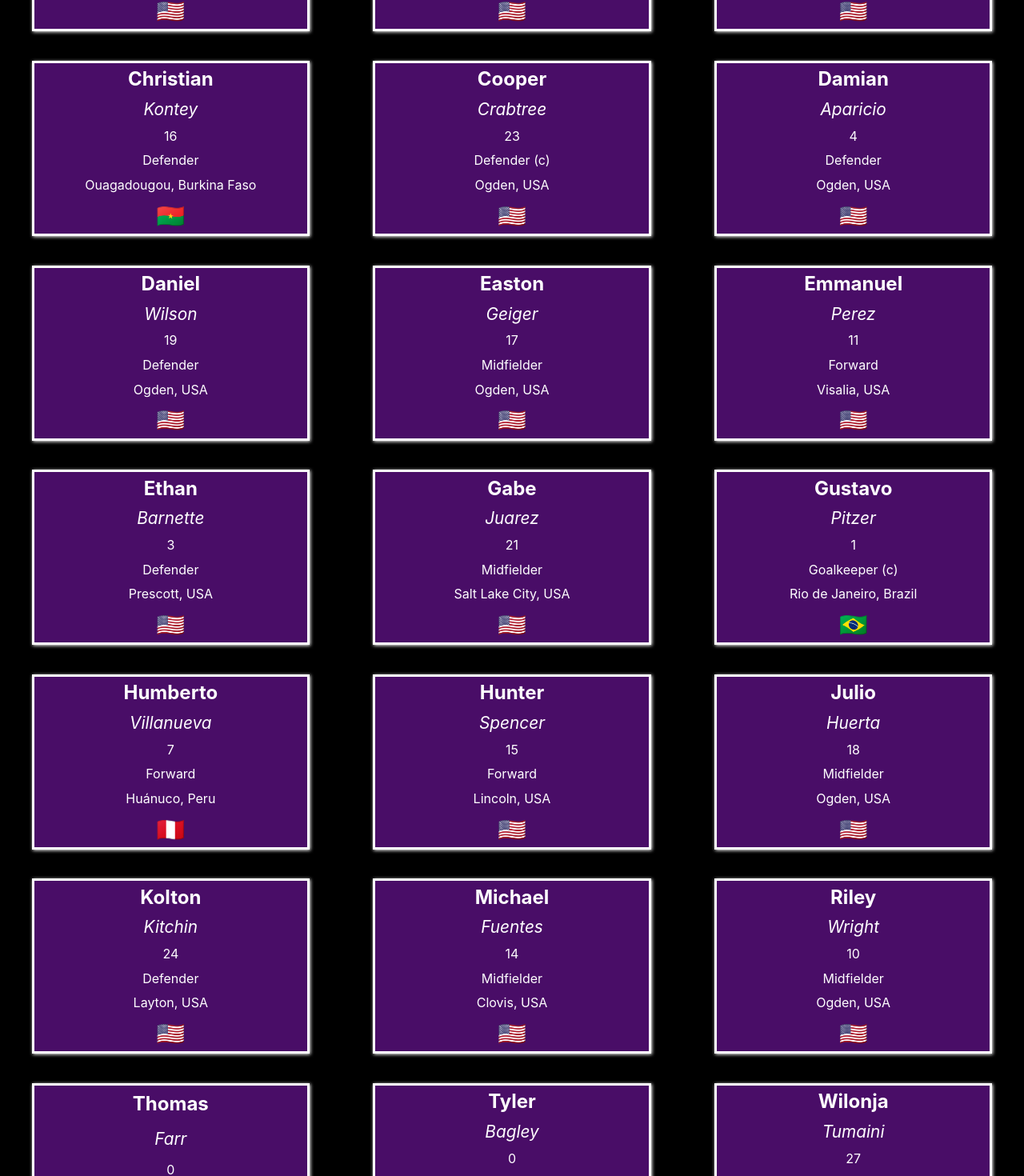
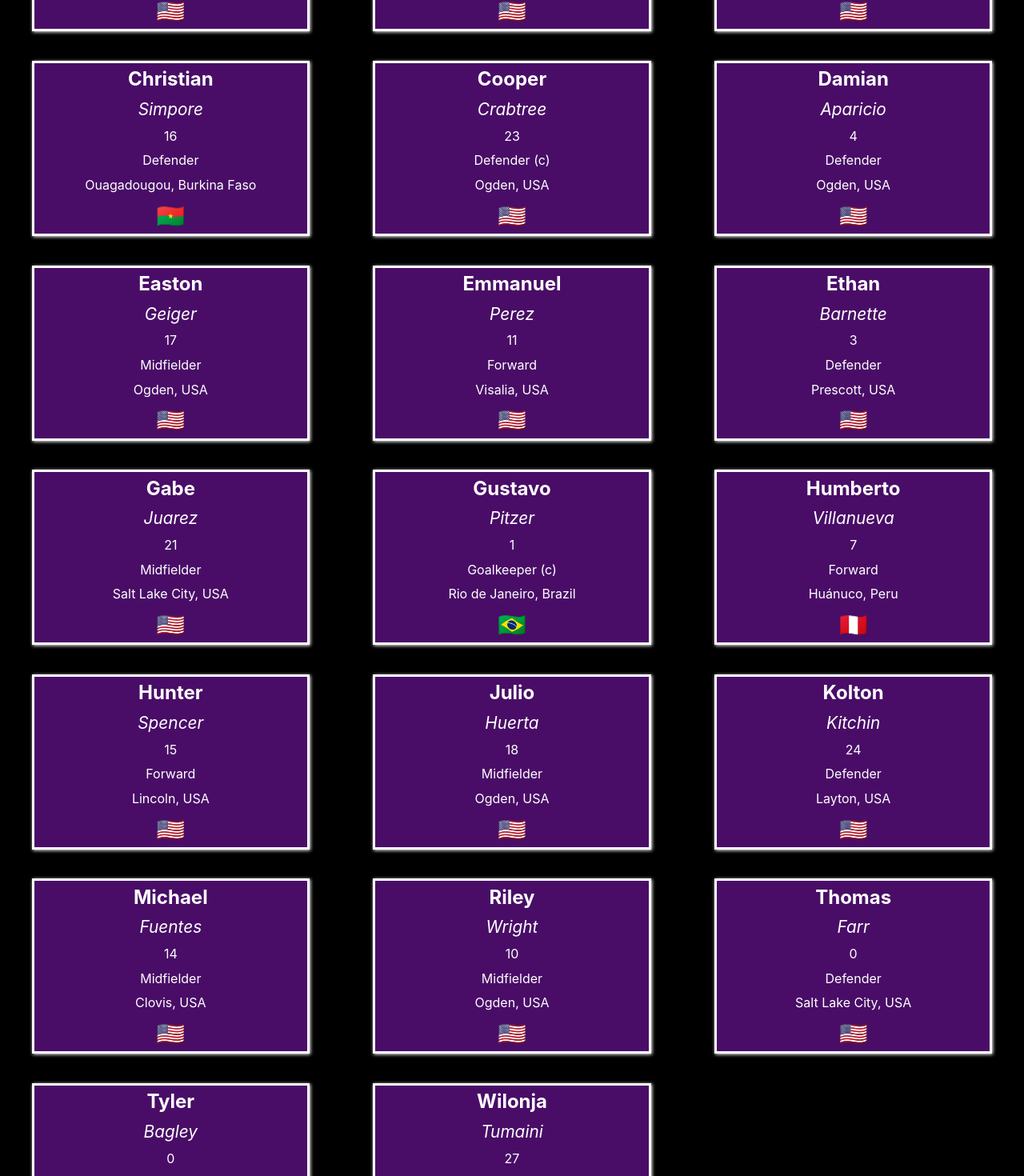
Before and after one commit to renanmbs/WeberB, a React (Create React App) app: page / in a window 1280 px wide. Shown: the part 1600-3070 px from the top of the page at 80% size. Built offline with nearby package versions, Linux system fonts and the light colour scheme.

Commit message:
Sept 27th

```diff
--- a/src/components/roster/roster-obj.js
+++ b/src/components/roster/roster-obj.js
@@ -109,7 +109,7 @@ export const players = [
 
     {
         name:"Christian",
-        last:"Kontey",
+        last:"Simpore",
         number:16,
         position:"Defender",
         city:"Ouagadougou",
@@ -127,7 +127,7 @@ export const players = [
         city:"Ogden",
         country:"USA",
         goals:0,
-        assists:1,
+        assists:2,
         flag:"🇺🇸"
     },
 
@@ -143,17 +143,17 @@ export const players = [
         flag:"🇺🇸"
     },
 
-    {
-        name:"Daniel",
-        last:"Wilson",
-        number:19,
-        position:"Defender",
-        city:"Ogden",
-        country:"USA",
-        goals:0,
-        assists:0,
-        flag:"🇺🇸"
-    },
+    // {
+    //     name:"Daniel",
+    //     last:"Wilson",
+    //     number:19,
+    //     position:"Defender",
+    //     city:"Ogden",
+    //     country:"USA",
+    //     goals:0,
+    //     assists:0,
+    //     flag:"🇺🇸"
+    // },
 
     {
         name:"Easton",
@@ -224,7 +224,7 @@ export const players = [
         city:"Huánuco",
         country:"Peru",
         goals:2,
-        assists:0,
+        assists:1,
         flag:"🇵🇪"
     },
 
@@ -305,11 +305,11 @@ export const players = [
         last:"Farr",
         number:0,
         position:"Defender",
-        city:"",
-        country:"",
+        city:"Salt Lake City",
+        country:"USA",
         goals:0,
         assists:0,
-        flag:""
+        flag:"🇺🇸"
     },
 
     {
--- a/src/components/schedule/schedule.css
+++ b/src/components/schedule/schedule.css
@@ -65,7 +65,7 @@
 @media only screen and (max-width:480px){
     #box{
         margin: 1% 0;
-        height: 20rem;
+        height: 22rem;
         width: 22rem;
     }
 
```
